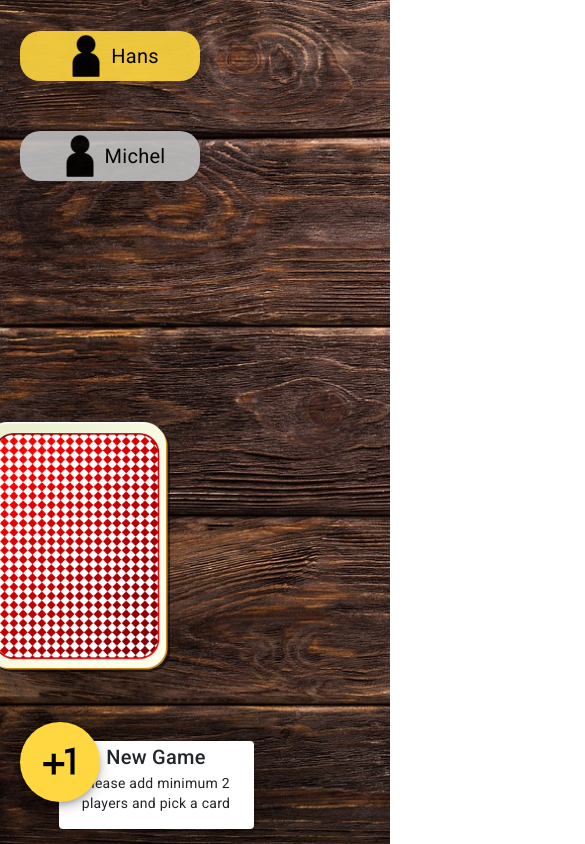
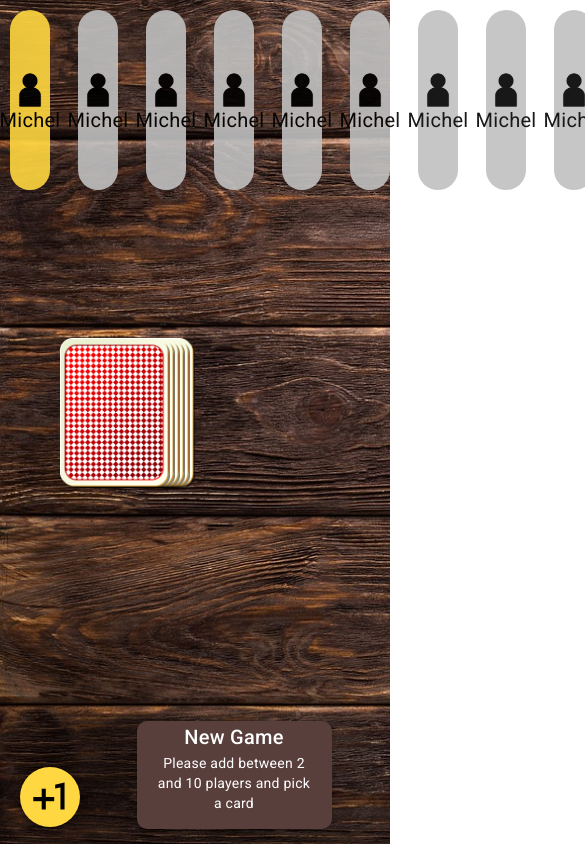
Before and after one commit to michaelwoelfel/ring-of-fire, an Angular app in the folder ringoffire/: page /game in a window 390 px wide. Shown: the whole page, 585 px wide, since content can reach past the window. Built offline with nearby package versions, Linux system fonts and the light colour scheme.

Commit message:
game board responsive design

```diff
--- a/ringoffire/src/app/endscreen/endscreen.component.html
+++ b/ringoffire/src/app/endscreen/endscreen.component.html
@@ -3,6 +3,6 @@
 
 </mat-dialog-content>
 <mat-dialog-actions >
-  <button (click)="restartGame()" mat-button mat-dialog-close>Restart</button>
+  <button (click)="restartGame()" mat-button mat-dialog-close restart-button>Restart</button>
 
 </mat-dialog-actions>
--- a/ringoffire/src/app/endscreen/endscreen.component.scss
+++ b/ringoffire/src/app/endscreen/endscreen.component.scss
@@ -0,0 +1,3 @@
+.restart-button {
+    background-color: #EAC53C;
+}
--- a/ringoffire/src/app/game-description/game-description.component.html
+++ b/ringoffire/src/app/game-description/game-description.component.html
@@ -1,4 +1,4 @@
 <mat-card   class="game-description">
     <mat-card-title>{{ card ? title : 'New Game'}}</mat-card-title>
-    <mat-card-content>{{ card ? description : 'Please add minimum 2 players and pick a card' }}</mat-card-content>
+    <mat-card-content>{{ card ? description : 'Please add between 2 and 10 players and pick a card' }}</mat-card-content>
   </mat-card>
--- a/ringoffire/src/app/game-description/game-description.component.scss
+++ b/ringoffire/src/app/game-description/game-description.component.scss
@@ -1,9 +1,12 @@
 .game-description {
     position: absolute;
     bottom: 15px;
-    left: 15%;
+    left: 25%;
     width: 50%;
     text-align: center;
+    background-color: #593F3C;
+    border-radius: 10px;
+    color: white;
 }
 
 .bootstrap-alert {
@@ -17,3 +20,13 @@
     align-items: center;
 
 }
+
+
+@media only screen and (max-width: 500px) {
+
+   .game-description {
+
+        left: 35%;
+    }
+
+}
--- a/ringoffire/src/app/game/game.component.html
+++ b/ringoffire/src/app/game/game.component.html
@@ -1,6 +1,11 @@
-<app-player class="player-container"    *ngFor="let player of game.players; let i =index;"
-[playerActive]="i == game.currentPlayer" [name] = "player" [ngStyle]="{'top.px': 1 + (i * 100)}">
+<div class="player-container-wrapper">
+<app-player
+    class="player-container"
+    *ngFor="let player of game.players; let i =index;"
+    [playerActive]="i == game.currentPlayer"
+    [name]="player">
 </app-player>
+</div>
 
 
 
--- a/ringoffire/src/app/game/game.component.scss
+++ b/ringoffire/src/app/game/game.component.scss
@@ -15,10 +15,12 @@
 
 .card-stack {
     position: absolute;
+    bottom: 60%;
 
     img {
         position: absolute;
         height: 250px;
+
     }
 }
 
@@ -33,18 +35,15 @@
 .pick-card {
     transition: all 125ms ease-in-out;
     animation: pick-card-animation 2s ease-in-out;
-    transform: scale(1.2) translateX(200px);
     transform: scale(1.2) translateX(200px) translateY(-100px) rotate(20deg)
 }
 
 .playedCard {
     right: 25px;
-    transform: scale(1.2) translateX(200px) translateY(-100px) rotate(20deg);
+    transform: scale(1.2) translateX(220px) translateY(-100px) rotate(20deg);
 }
 
-.player-container {
-    position: absolute;
-}
+
 
 .show-alert {
   color: red !important;;
@@ -63,8 +62,12 @@
     flex-direction: column;
     justify-content: center;
     align-items: center;
-    width: 100%;
-    height: 250px;
+    width: 50%;
+    height: 20%;
+    left: 25%;
+    top: 40%;
+    border-radius: 10px;
+    color: white;
 }
 
 
@@ -88,14 +91,14 @@
     }
 
     100% {
-        transform: scale(1.2) translateX(200px) translateY(-100px) rotate(20deg);
+        transform: scale(1.2) translateX(220px) translateY(-100px) rotate(20deg);
     }
 }
 
 .add-button {
     position: absolute;
     z-index: 100;
-    bottom: 5%;
+    bottom: 2%;
     left: 5%;
     width: 80px;
     height: 80px;
@@ -113,3 +116,74 @@
     justify-content: center;
     align-items: center;
 }
+
+
+@media only screen and (max-width: 500px) {
+    .add-button {
+        width: 60px;
+        height: 60px;
+    }
+
+    .card-stack {
+        position: absolute;
+
+        img {
+            position: absolute;
+            height: 150px;
+        }
+    }
+
+
+
+    .playedCard {
+        right: 15px;
+        transform: scale(1.1) translateX(120px) translateY(-100px) rotate(10deg);
+    }
+
+    .pick-card {
+        transition: all 125ms ease-in-out;
+        animation: pick-card-animation-resp 2s ease-in-out;
+        transform: scale(1.2) translateX(100px) translateY(-100px) rotate(10deg)
+    }
+
+    @keyframes pick-card-animation-resp {
+        0% {
+            transform: scale(1);
+        }
+
+        40% {
+            transform: scale(1.7);
+        }
+
+        30% {
+            transform: scale(1.7);
+        }
+
+
+        50% {
+            transform: scale(1.7);
+        }
+
+        100% {
+            transform: scale(1.2) translateX(100px) translateY(-100px) rotate(10deg);
+        }
+    }
+
+
+}
+
+.player-container-wrapper {
+    display: flex;
+    background-color: transparent;
+    position: absolute;
+    flex-direction: column;
+    gap: 18px;
+}
+
+@media only screen and (max-width: 1100px) {
+
+    .player-container-wrapper {
+        width: 100%;
+        flex-direction: row;
+    }
+}
--- a/ringoffire/src/app/game/game.component.ts
+++ b/ringoffire/src/app/game/game.component.ts
@@ -10,8 +10,9 @@ import { DialogAddPlayerComponent } from '../dialog-add-player/dialog-add-player
 })
 export class GameComponent implements OnInit {
   pickCardAnimation = false;
-  readyToStart = true;;
+  readyToStart = true;
   currentCard: string = '';
+  screenWidth = window.innerWidth;
   game: Game;
   gameOver = false;
   constructor(public dialog: MatDialog) {
@@ -21,6 +22,7 @@ export class GameComponent implements OnInit {
 
   ngOnInit(): void {
     this.newGame();
+
   }
 
   newGame() {
@@ -65,14 +67,14 @@ export class GameComponent implements OnInit {
 
   get cardArray(): number[] {
     const maxCards = 5;
-    let start = Math.max(maxCards - this.game.stack.length);
+    let start = Math.max(maxCards - this.game.stack.length,0);
     console.log(start);
     if  ( this.game.stack.length == 0) {
       setTimeout(() => {
         this.gameOver = true;
       }, 3000)
     }
-    return [1, 2, 3, 4, 5].slice(start,0);
+    return [1, 2, 3, 4, 5].slice(start);
 
   }
 
@@ -80,7 +82,7 @@ export class GameComponent implements OnInit {
   openDialog(): void {
     const dialogRef = this.dialog.open(DialogAddPlayerComponent);
     dialogRef.afterClosed().subscribe((name: string) => {
-      if (name && name.trim() !== '') {
+      if (name && name.trim() !== '' && this.game.players.length < 10) {
         this.game.players.push(name);
       }
     });
--- a/ringoffire/src/app/player/player.component.html
+++ b/ringoffire/src/app/player/player.component.html
@@ -1,3 +1,5 @@
+
+
 <div [class.player-active]="playerActive" style="top: 10px" class="player-container">
     <div class="player">
     <img src="assets\img\person.png">
--- a/ringoffire/src/app/player/player.component.scss
+++ b/ringoffire/src/app/player/player.component.scss
@@ -1,32 +1,57 @@
 .player-container {
-    height:50px;
+    height:40px;
     width: 180px;
     margin-left: 20px;
-    margin-top: 20px;
-    position: absolute;
+    margin-top: 10px;
     background-color: silver;
     opacity: 0.9;
     border-radius: 20px;
     color: black;
     display: flex;
     align-items: center;
-    justify-content: center;
+    justify-content: space-between;
     text-align: center;
 }
 
 .player {
     display: flex;
-    justify-content: center;
+    justify-content: space-between;
     align-items: center;
     white-space: nowrap;
     text-align: center;
     font-size: 20px;
+    width: 100%;
+    margin: 10px;
 
     img {
-        height: 50px;
+        height: 40px;
     }
 }
 
 .player-active {
     background-color: #FFD740;
 }
+
+.player-container-wrapper {
+    height: 100%;
+    display: flex;
+    width: 100%;
+    position: abso
+}
+
+
+@media only screen and (max-width: 1100px) {
+
+
+    .player-container {
+        width:40px;
+        height: 180px;
+        justify-content: center;
+        flex-direction: column;
+        margin-left: 10px;
+}
+
+.player {
+    flex-direction: column;
+}
+}
--- a/ringoffire/src/models/game.ts
+++ b/ringoffire/src/models/game.ts
@@ -1,5 +1,5 @@
 export class Game {
-    public players: string[] = [ 'Hans' ,'Michel'];
+    public players: string[] = ['Michel','Michel','Michel','Michel','Michel','Michel','Michel','Michel','Michel',];
     public stack: string[] = [];
     public playedCard: string[] = [];
     public currentPlayer: number = 0;
```
